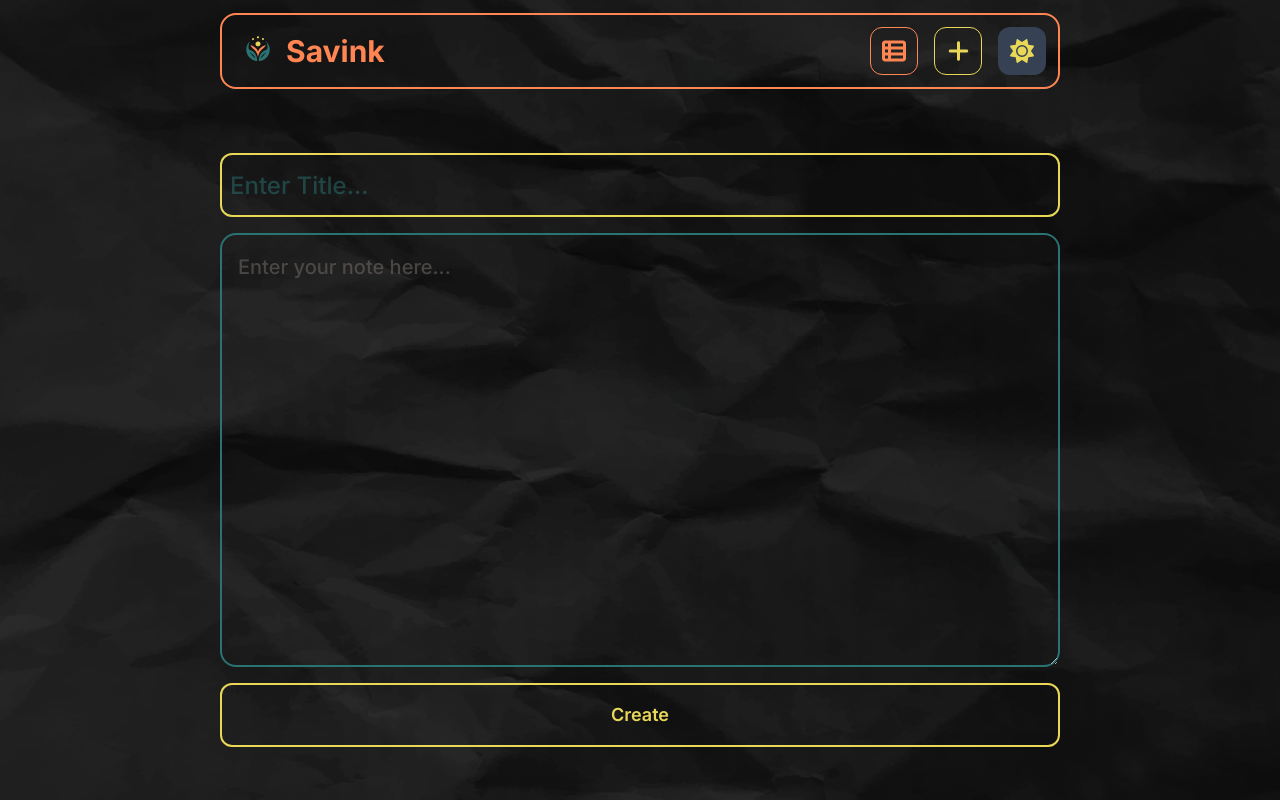
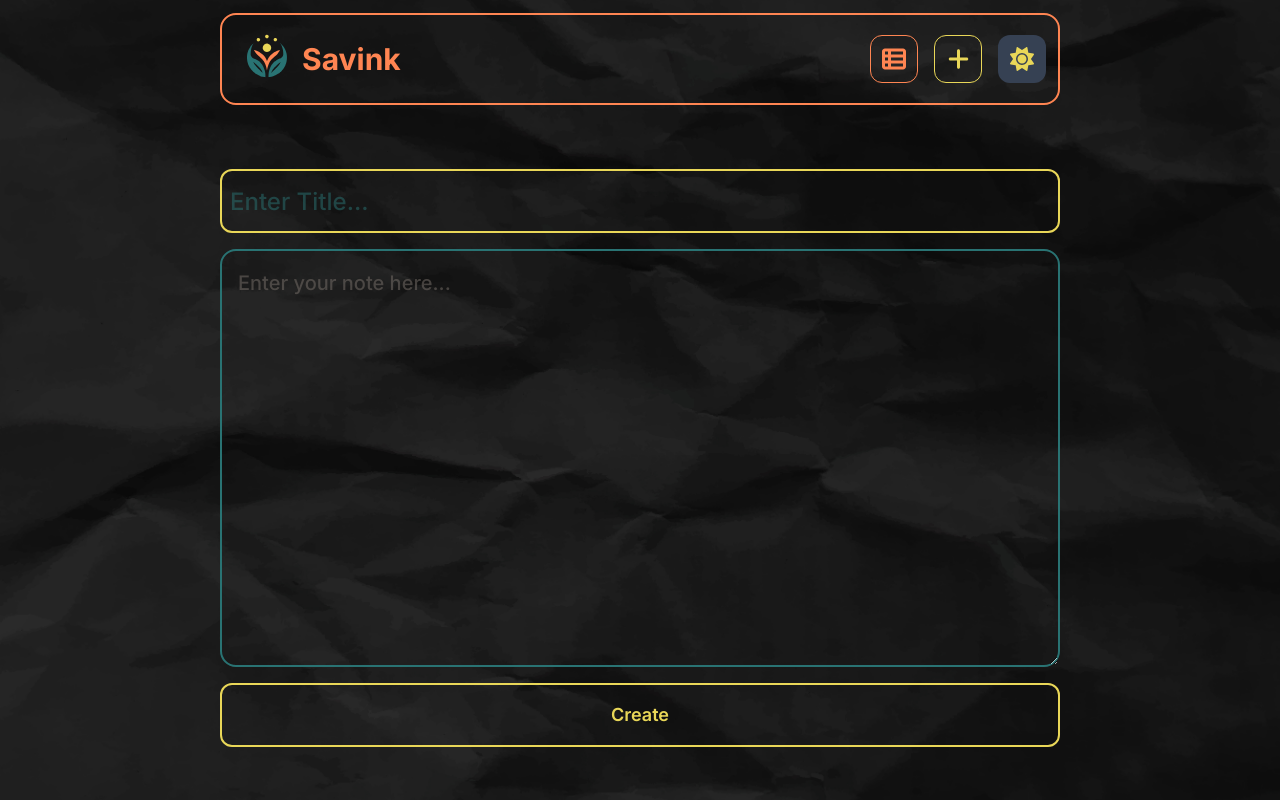
Before and after one commit to vinay-kumar-25/Saviora_Kingdom, a React (Vite) app in the folder Savink - Saviora notes/: page / in a window 1280 px wide. Built offline with nearby package versions, Linux system fonts and the light colour scheme.

Commit message:
updated logo

```diff
--- a/Savink - Saviora notes/src/components/Navbar.jsx
+++ b/Savink - Saviora notes/src/components/Navbar.jsx
@@ -26,13 +26,13 @@ const Navbar = () => {
 
   return (
     <div className="w-full mt-2 border md:border-2   border-primaryOrange rounded-2xl items-center flex justify-between p-2 md:p-3">
-      <span className="md:text-3xl text-2xl flex gap-1 justify-center items-center text-primaryOrange font-bold">
-        {" "}
+      <span className="md:text-3xl text-2xl flex gap-1 justify-between items-center text-primaryOrange font-bold">
+
         <img
-          className="rounded-xl md:rounded-2xl h-8 md:h-12"
+          className="h-12 md:h-16 "
           src={savioralogo}
           alt="📚"
-        />{" "}
+        />
         Savink
       </span>
       <div className="flex gap-2 md:gap-4">
```
Also changed, not shown: Savink - Saviora notes/public/saviora_logo.svg.
